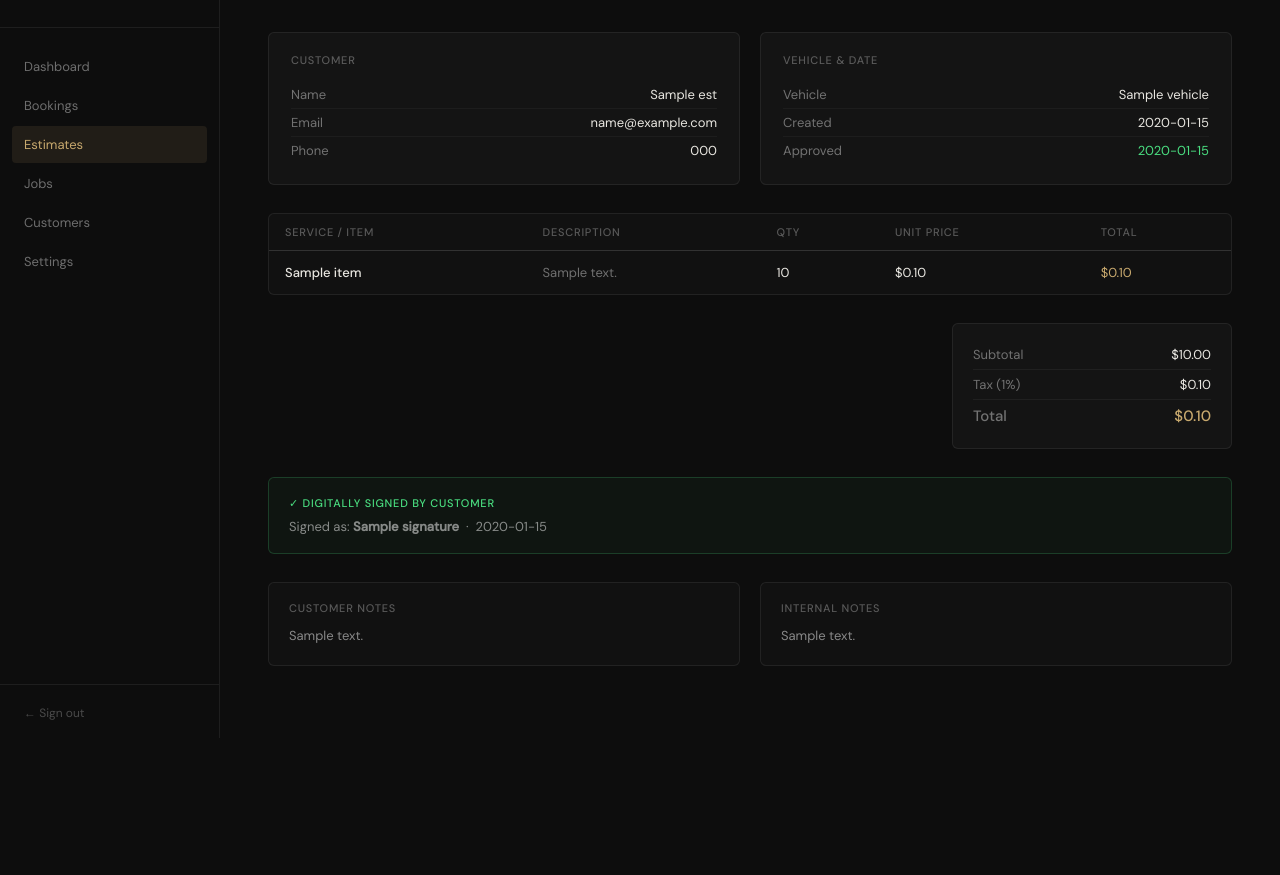
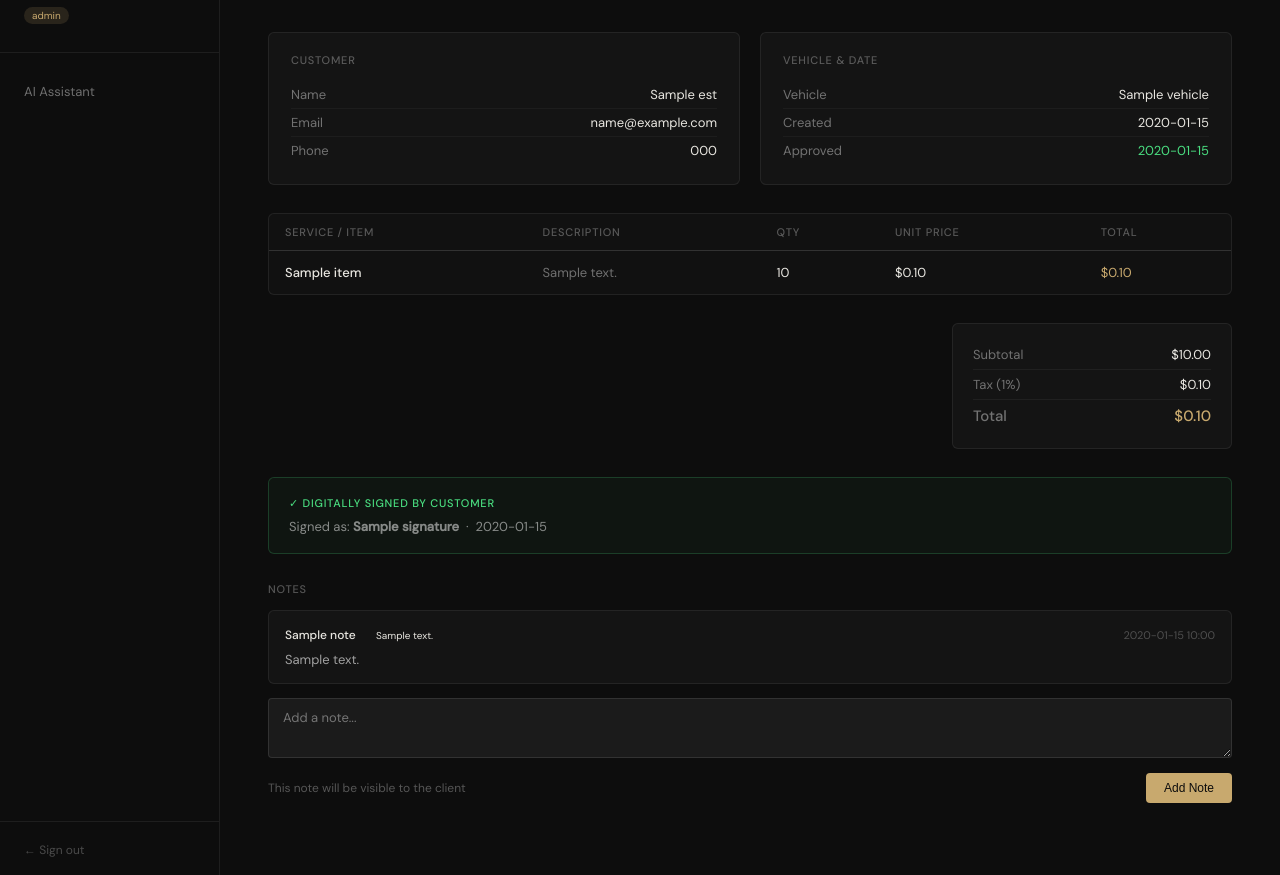
Before and after one commit to ruthwiik8reddy/noname-app, a Python web app: template templates/estimate_detail.html in a window 1280 px wide. Shown: the part 110-985 px from the top of the page. Before the commit the page ends 848 px from the top, so only its background shows below. Run offline with Jinja, Linux system fonts and the light colour scheme; the template is opened without the code that fills it: most values are stand-ins (such as "Sample title", 1, 10 or a date in 2020); grey boxes marked "Sample" are stand-in pictures.

Commit message:
wire threaded notes into estimate detail page

```diff
--- a/templates/estimate_detail.html
+++ b/templates/estimate_detail.html
@@ -13,6 +13,7 @@
     .studio-name-fallback { font-family:'Bebas Neue',sans-serif; font-size:18px; letter-spacing:.1em; color:#C8A96E; display:none; margin-bottom:6px; }
     .studio-city  { font-size:11px; color:rgba(255,255,255,0.3); }
     .studio-owner { font-size:11px; color:rgba(255,255,255,0.2); margin-top:3px; }
+    .role-tag { display:inline-block; margin-top:8px; font-size:10px; padding:2px 8px; background:rgba(200,169,110,0.15); color:#C8A96E; border-radius:10px; }
     nav { flex:1; padding:20px 12px; }
     nav a { display:block; padding:10px 12px; font-size:13px; color:rgba(255,255,255,0.4); text-decoration:none; border-radius:4px; margin-bottom:2px; transition:color .15s,background .15s; }
     nav a:hover  { color:#E8E6E0; background:rgba(255,255,255,0.05); }
@@ -56,11 +57,6 @@
     .t-row:last-child { border-bottom:none; font-weight:500; font-size:15px; color:#C8A96E; }
     .t-label { color:rgba(255,255,255,0.4); }
 
-    .notes-grid { display:grid; grid-template-columns:1fr 1fr; gap:20px; margin-bottom:28px; }
-    .note-box { padding:18px 20px; background:rgba(255,255,255,0.02); border:1px solid rgba(255,255,255,0.07); border-radius:6px; }
-    .note-title { font-size:11px; font-weight:500; letter-spacing:.07em; text-transform:uppercase; color:rgba(255,255,255,0.3); margin-bottom:10px; }
-    .note-text { font-size:13px; color:rgba(255,255,255,0.5); line-height:1.7; }
-
     .approve-link-box { padding:16px 20px; background:rgba(200,169,110,0.06); border:1px solid rgba(200,169,110,0.2); border-radius:6px; margin-bottom:28px; }
     .approve-link-box p { font-size:12px; color:rgba(255,255,255,0.4); margin-bottom:8px; }
     .approve-link { font-size:13px; color:#C8A96E; word-break:break-all; }
@@ -69,6 +65,28 @@
     .sig-box { padding:18px 20px; background:rgba(74,222,128,0.04); border:1px solid rgba(74,222,128,0.2); border-radius:6px; margin-bottom:28px; }
     .sig-title { font-size:11px; font-weight:500; letter-spacing:.07em; text-transform:uppercase; color:#4ADE80; margin-bottom:8px; }
     .sig-text { font-size:13px; color:rgba(255,255,255,0.5); }
+
+    /* ── Notes section (internal vs client, threaded) ── */
+    .section-title { font-size:11px; font-weight:500; letter-spacing:.07em; text-transform:uppercase; color:rgba(255,255,255,0.3); margin-bottom:14px; }
+    .notes-section { margin-bottom:28px; }
+    .note-item { padding:12px 16px; background:rgba(255,255,255,0.03); border:1px solid rgba(255,255,255,0.07); border-radius:6px; margin-bottom:8px; }
+    .note-item.internal { border-left:3px solid #FBBF24; }
+    .note-item.client   { border-left:3px solid #60A5FA; }
+    .note-header { display:flex; align-items:center; justify-content:space-between; margin-bottom:6px; }
+    .note-author { font-size:12px; font-weight:500; }
+    .note-tag { font-size:10px; padding:2px 8px; border-radius:10px; margin-left:8px; }
+    .note-tag.internal { background:rgba(251,191,36,0.15); color:#FBBF24; }
+    .note-tag.client   { background:rgba(96,165,250,0.15); color:#60A5FA; }
+    .note-time { font-size:11px; color:rgba(255,255,255,0.25); }
+    .note-content { font-size:13px; color:rgba(255,255,255,0.6); line-height:1.6; }
+    .note-delete { background:none; border:none; color:rgba(248,113,113,0.4); font-size:12px; cursor:pointer; margin-left:8px; }
+    .note-delete:hover { color:#F87171; }
+    .add-note-form { margin-top:14px; }
+    .add-note-form textarea { width:100%; padding:10px 14px; background:rgba(255,255,255,0.06); border:1px solid rgba(255,255,255,0.1); border-radius:4px; color:#E8E6E0; font-family:'DM Sans',sans-serif; font-size:13px; resize:vertical; min-height:60px; }
+    .note-type-row { display:flex; gap:14px; margin-top:10px; align-items:center; }
+    .note-type-row label { font-size:12px; color:rgba(255,255,255,0.5); display:flex; align-items:center; gap:5px; cursor:pointer; }
+    .note-submit { padding:8px 18px; background:#C8A96E; color:#0D0D0D; border:none; border-radius:4px; font-size:12px; font-weight:500; cursor:pointer; margin-left:auto; }
+    .empty-notes { padding:16px; text-align:center; color:rgba(255,255,255,0.2); font-size:12px; }
   </style>
 </head>
 <body>
@@ -79,14 +97,17 @@
     <span id="nf" class="studio-name-fallback">{{ studio }}</span>
     <span class="studio-city">{{ city }}</span>
     <span class="studio-owner">{{ owner }}</span>
+    {% if current_role_label %}<span class="role-tag">{{ current_role_label }}</span>{% endif %}
   </div>
   <nav>
-    <a href="/dashboard">Dashboard</a>
-    <a href="/bookings">Bookings</a>
-    <a href="/estimates" class="active">Estimates</a>
-    <a href="#">Jobs</a>
-    <a href="#">Customers</a>
-    <a href="#">Settings</a>
+    {% if "dashboard" in nav_items %}<a href="/dashboard">Dashboard</a>{% endif %}
+    {% if "bookings" in nav_items %}<a href="/bookings">Bookings</a>{% endif %}
+    {% if "estimates" in nav_items %}<a href="/estimates" class="active">Estimates</a>{% endif %}
+    {% if "jobs" in nav_items %}<a href="/jobs">Jobs</a>{% endif %}
+    {% if "customers" in nav_items %}<a href="/customers">Customers</a>{% endif %}
+    {% if "media" in nav_items %}<a href="/media">Media</a>{% endif %}
+    {% if "staff" in nav_items %}<a href="/staff">Staff</a>{% endif %}
+    <a href="/assistant">AI Assistant</a>
   </nav>
   <div class="logout-area"><a href="/logout">← Sign out</a></div>
 </aside>
@@ -177,16 +198,51 @@
   </div>
   {% endif %}
 
-  <!-- Notes -->
-  <div class="notes-grid">
-    <div class="note-box">
-      <p class="note-title">Customer Notes</p>
-      <p class="note-text">{{ est.notes or 'No notes added.' }}</p>
-    </div>
-    <div class="note-box">
-      <p class="note-title">Internal Notes</p>
-      <p class="note-text">{{ est.internal_notes or 'No internal notes.' }}</p>
-    </div>
+  <!-- Notes (internal vs client, threaded) -->
+  <div class="notes-section">
+    <p class="section-title">Notes</p>
+
+    {% if notes %}
+      {% for note in notes %}
+      <div class="note-item {{ note.note_type }}">
+        <div class="note-header">
+          <div>
+            <span class="note-author">{{ note.author_name }}</span>
+            <span class="note-tag {{ note.note_type }}">{{ note.note_type|capitalize }}</span>
+          </div>
+          <div>
+            <span class="note-time">{{ note.created_at[:16] }}</span>
+            {% if is_admin or note.author_name == current_name %}
+            <form method="POST" action="/notes/{{ note.id }}/delete" style="display:inline;">
+              <input type="hidden" name="redirect_to" value="{{ request.path }}">
+              <button type="submit" class="note-delete" onclick="return confirm('Delete this note?')">×</button>
+            </form>
+            {% endif %}
+          </div>
+        </div>
+        <p class="note-content">{{ note.content }}</p>
+      </div>
+      {% endfor %}
+    {% else %}
+      <div class="empty-notes">No notes yet</div>
+    {% endif %}
+
+    <form class="add-note-form" method="POST" action="/notes/add">
+      <input type="hidden" name="redirect_to" value="{{ request.path }}">
+      <input type="hidden" name="estimate_id" value="{{ est.id }}">
+
+      <textarea name="content" placeholder="Add a note..." required></textarea>
+      <div class="note-type-row">
+        {% if can_view_internal_notes %}
+        <label><input type="radio" name="note_type" value="internal" checked> Internal (staff only)</label>
+        <label><input type="radio" name="note_type" value="client"> Client-visible</label>
+        {% else %}
+        <input type="hidden" name="note_type" value="client">
+        <span style="font-size:12px;color:rgba(255,255,255,0.3);">This note will be visible to the client</span>
+        {% endif %}
+        <button type="submit" class="note-submit">Add Note</button>
+      </div>
+    </form>
   </div>
 </main>
 </body>
```
Also changed, not shown: src/controller.py (+82 -1 lines), src/migrate_notes.py (added, +34 -0 lines), 1 other file.
